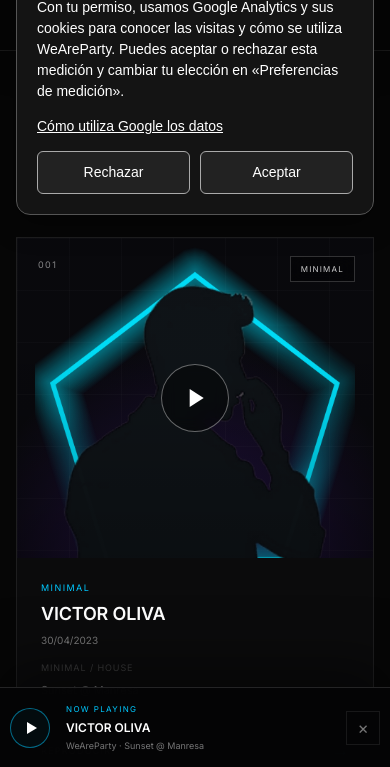
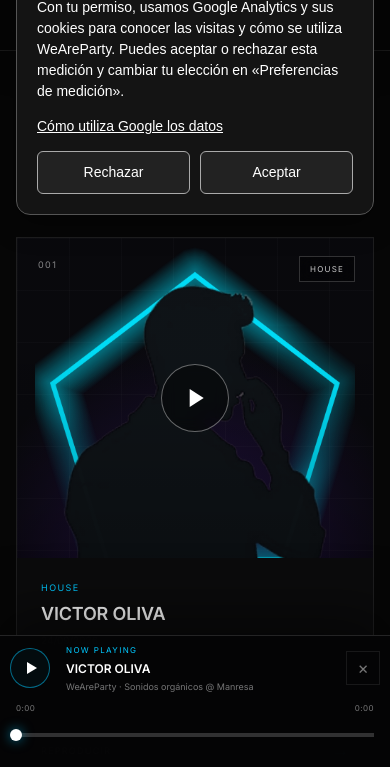
Before and after one commit to WeAreParty/web, a website: page index.html in a window 390 px wide. Both pictures are taken after a click on the button "Reproducir set de Victor Oliva". Shown: the part 6900-7667 px from the top of the page. Drawn offline with Linux system fonts and the light colour scheme.

Commit message:
Update index.html

```diff
--- a/index.html
+++ b/index.html
@@ -2101,7 +2101,12 @@
       }
 
       body.player-visible {
-        padding-bottom: 100px;
+        padding-bottom: calc(144px + env(safe-area-inset-bottom, 0px));
+      }
+
+      .wap-player {
+        height: calc(132px + env(safe-area-inset-bottom, 0px));
+        padding-bottom: env(safe-area-inset-bottom, 0px);
       }
 
       .wap-player-inner {
@@ -2110,10 +2115,12 @@
 
         grid-template-columns:
           44px
-          1fr
+          minmax(0, 1fr)
           34px;
 
-        gap: 12px;
+        grid-template-rows: 64px 60px;
+        column-gap: 12px;
+        row-gap: 0;
       }
 
       .wap-play {
@@ -2121,8 +2128,39 @@
         height: 40px;
       }
 
+      .wap-close {
+        grid-column: 3;
+        grid-row: 1;
+      }
+
       .wap-progress-area {
-        display: none;
+        display: block;
+        grid-column: 1 / -1;
+        grid-row: 2;
+        width: 100%;
+        min-width: 0;
+        padding: 0 6px;
+      }
+
+      .wap-times {
+        margin-bottom: 0;
+      }
+
+      .wap-progress {
+        height: 44px;
+        touch-action: none;
+        background: linear-gradient(rgba(255,255,255,.18), rgba(255,255,255,.18)) center / 100% 4px no-repeat;
+      }
+
+      .wap-progress-fill {
+        top: 20px;
+        height: 4px;
+      }
+
+      .wap-progress-dot {
+        width: 12px;
+        height: 12px;
+        opacity: 1;
       }
 
     }
@@ -2879,11 +2917,15 @@
 
           data-platform="youtube"
 
-          data-video-id="42gByTukK4U"
+          data-url="https://youtube.com/live/ONZ5pOQJDf8"
+
+          data-status="disponible"
+
+          data-video-id="ONZ5pOQJDf8"
 
           data-title="VICTOR OLIVA"
 
-          data-source="WeAreParty · Sunset @ Manresa"
+          data-source="WeAreParty · Sonidos orgánicos @ Manresa"
 
           data-start="0"
         >
@@ -2894,7 +2936,7 @@
 
             <img
               src="victor-001.webp"
-              alt="Victor Oliva — Minimal"
+              alt="Victor Oliva — Organic House"
               class="artist-image"
               loading="lazy"
             >
@@ -2906,7 +2948,7 @@
 
 
             <span class="genre-badge">
-              MINIMAL
+              HOUSE
             </span>
 
 
@@ -2923,7 +2965,7 @@
 
 
             <div class="set-genre">
-              MINIMAL
+              HOUSE
             </div>
 
 
@@ -2933,17 +2975,17 @@
 
 
             <p class="set-date">
-              30/04/2023
+              24/09/2026
             </p>
 
 
             <div class="set-secondary">
-              MINIMAL / HOUSE
+              ORGANIC HOUSE
             </div>
 
 
             <p class="set-description">
-              Sunset @ Manresa
+              Sonidos orgánicos @ Manresa
             </p>
 
 
@@ -3818,7 +3860,7 @@
               height: "180",
 
               videoId:
-                "42gByTukK4U",
+                "ONZ5pOQJDf8",
 
               playerVars: {
 
@@ -4069,6 +4111,32 @@
     /* =========================================================
        SEEK
     ========================================================= */
+
+    // Mobile drag uses the same seek calculation as a tap.
+    let mobileSeekPointer = null;
+    wapProgress.addEventListener("pointerdown", function(event) {
+      if (!window.matchMedia("(max-width: 900px)").matches ||
+          !event.isPrimary || event.button !== 0) return;
+      mobileSeekPointer = event.pointerId;
+      wapProgress.setPointerCapture(event.pointerId);
+      event.preventDefault();
+      wapProgress.dispatchEvent(new MouseEvent("click", {clientX: event.clientX}));
+    });
+    wapProgress.addEventListener("pointermove", function(event) {
+      if (mobileSeekPointer !== event.pointerId) return;
+      wapProgress.dispatchEvent(new MouseEvent("click", {clientX: event.clientX}));
+    });
+    wapProgress.addEventListener("pointerup", function(event) {
+      if (mobileSeekPointer !== event.pointerId) return;
+      wapProgress.dispatchEvent(new MouseEvent("click", {clientX: event.clientX}));
+      mobileSeekPointer = null;
+    });
+    wapProgress.addEventListener("pointercancel", function() {
+      mobileSeekPointer = null;
+    });
+    wapProgress.addEventListener("lostpointercapture", function() {
+      mobileSeekPointer = null;
+    });
 
     wapProgress.addEventListener(
       "click",
```
